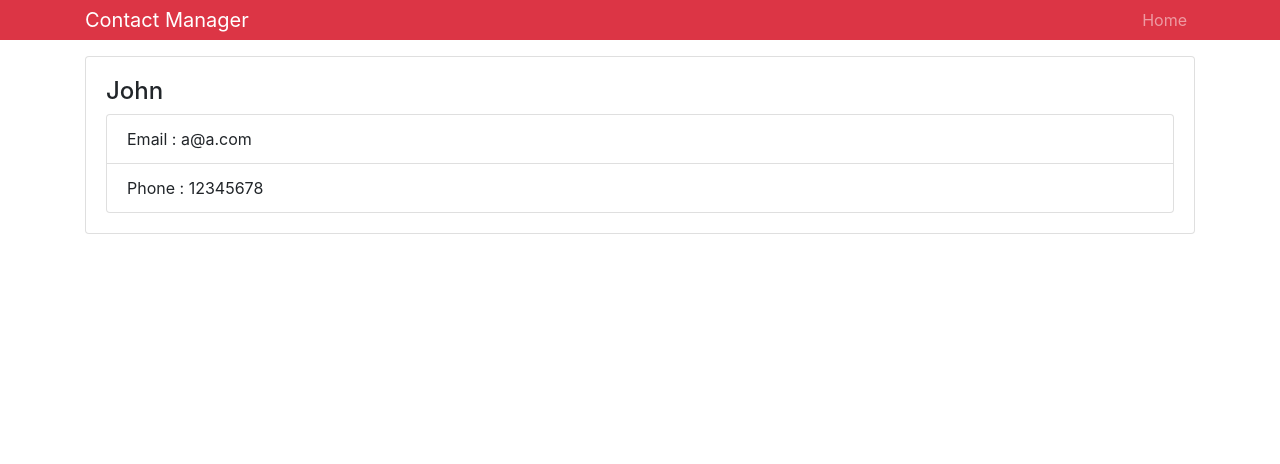
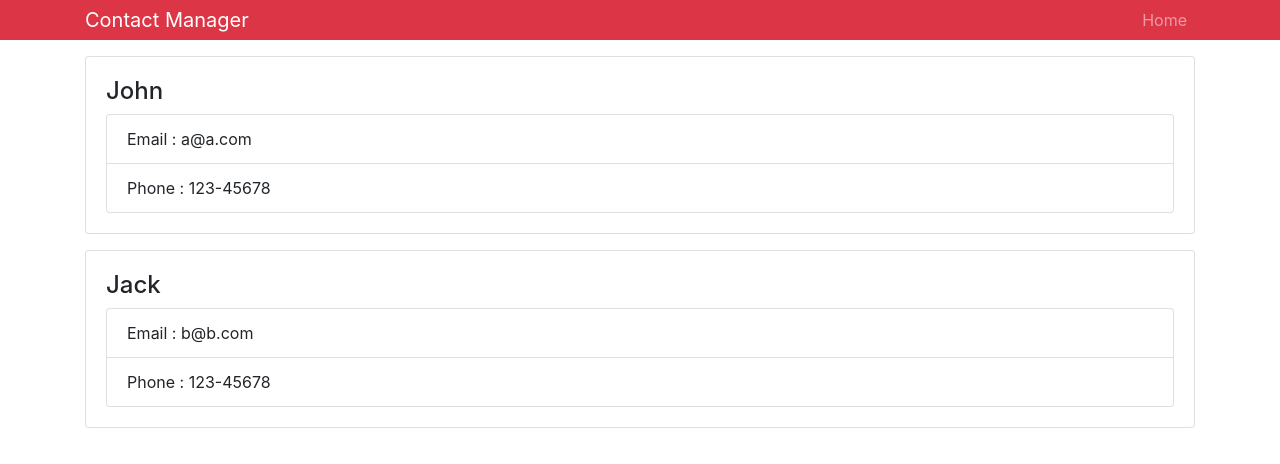
Before and after one commit to aaronwai/contactmanager, a React (Create React App) app: page / in a window 1280 px wide. Shown: the top 464 px of the page. Built offline with nearby package versions, Linux system fonts and the light colour scheme.

Commit message:
Step 8 : state

```diff
--- a/src/App.js
+++ b/src/App.js
@@ -1,5 +1,5 @@
 import React, { Component } from "react";
-import Contact from "./components/Contact";
+import Contacts from "./components/Contacts";
 import Header from "./components/Header";
 import "bootstrap/dist/css/bootstrap.min.css";
 
@@ -9,7 +9,7 @@ class App extends Component {
       <div className='App'>
         <Header branding='Contact Manager' />
         <div className='container'>
-          <Contact name='John' email='a@a.com' phone='12345678' />
+          <Contacts />
         </div>
       </div>
     );
--- /dev/null
+++ b/src/components/Contacts.js
@@ -0,0 +1,34 @@
+import React, { Component } from "react";
+import Contact from "./Contact";
+
+export class Contacts extends Component {
+  state = {
+    contacts: [
+      {
+        id: 1,
+        name: "John",
+        email: "a@a.com",
+        phone: "123-45678",
+      },
+      {
+        id: 2,
+        name: "Jack",
+        email: "b@b.com",
+        phone: "123-45678",
+      },
+    ],
+  };
+  //   instead of long variables list into the contact.js, we use contact as object passing into the contact.js
+  render() {
+    const { contacts } = this.state;
+    return (
+      <div>
+        {contacts.map((contact) => (
+          <Contact key={contact.id} contact={contact} />
+        ))}
+      </div>
+    );
+  }
+}
+
+export default Contacts;
--- a/src/components/Header.js
+++ b/src/components/Header.js
@@ -38,7 +38,7 @@ Header.defaultProps = {
   branding: "My App",
 };
 
-Header.PropTypes = {
+Header.propTypes = {
   branding: PropTypes.string.isRequired,
 };
 export default Header;
```
Also changed, not shown: src/components/Contact.js (+4 -29 lines), src/components/Contacts1.js (added, +42 -0 lines).
